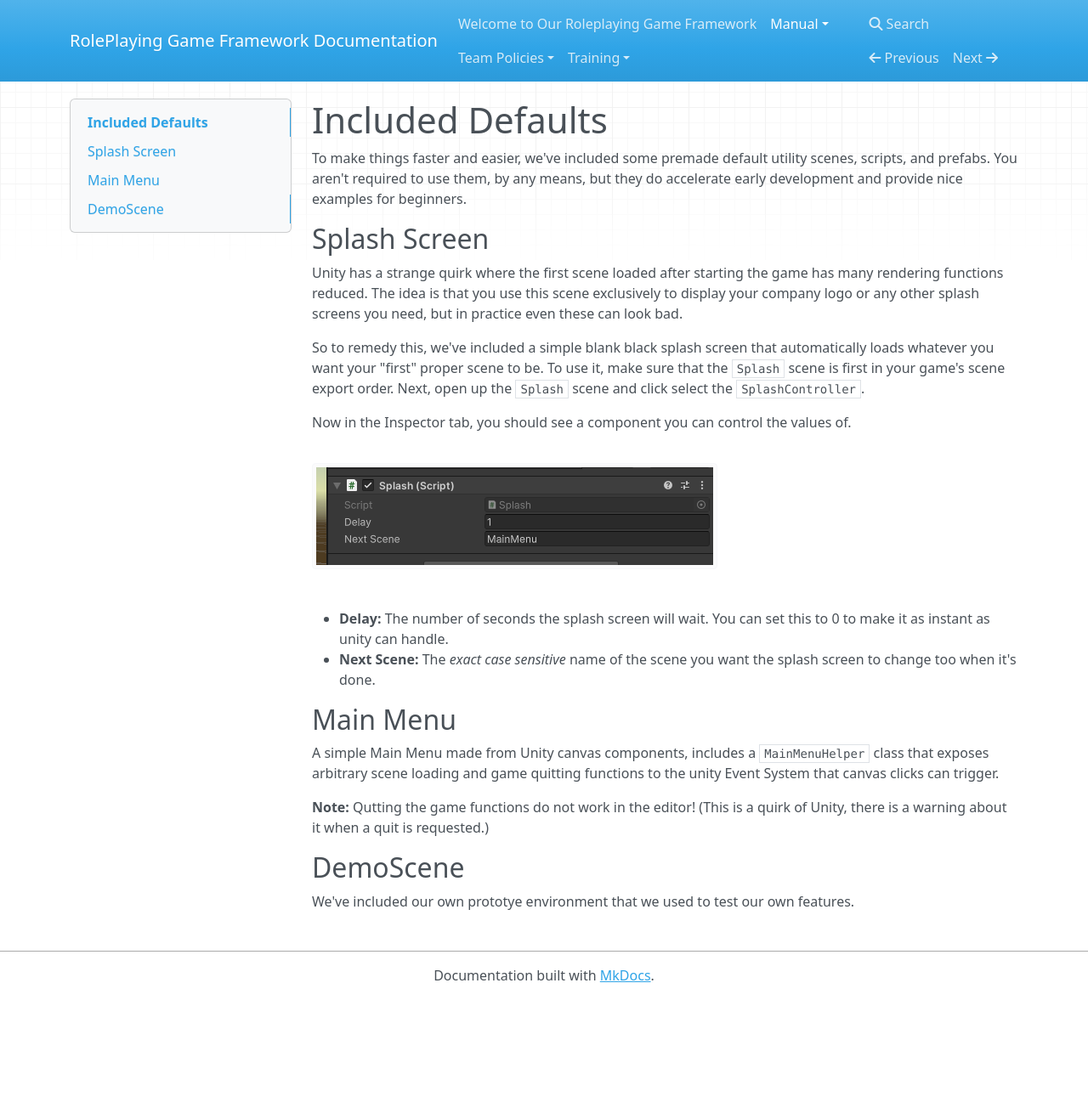
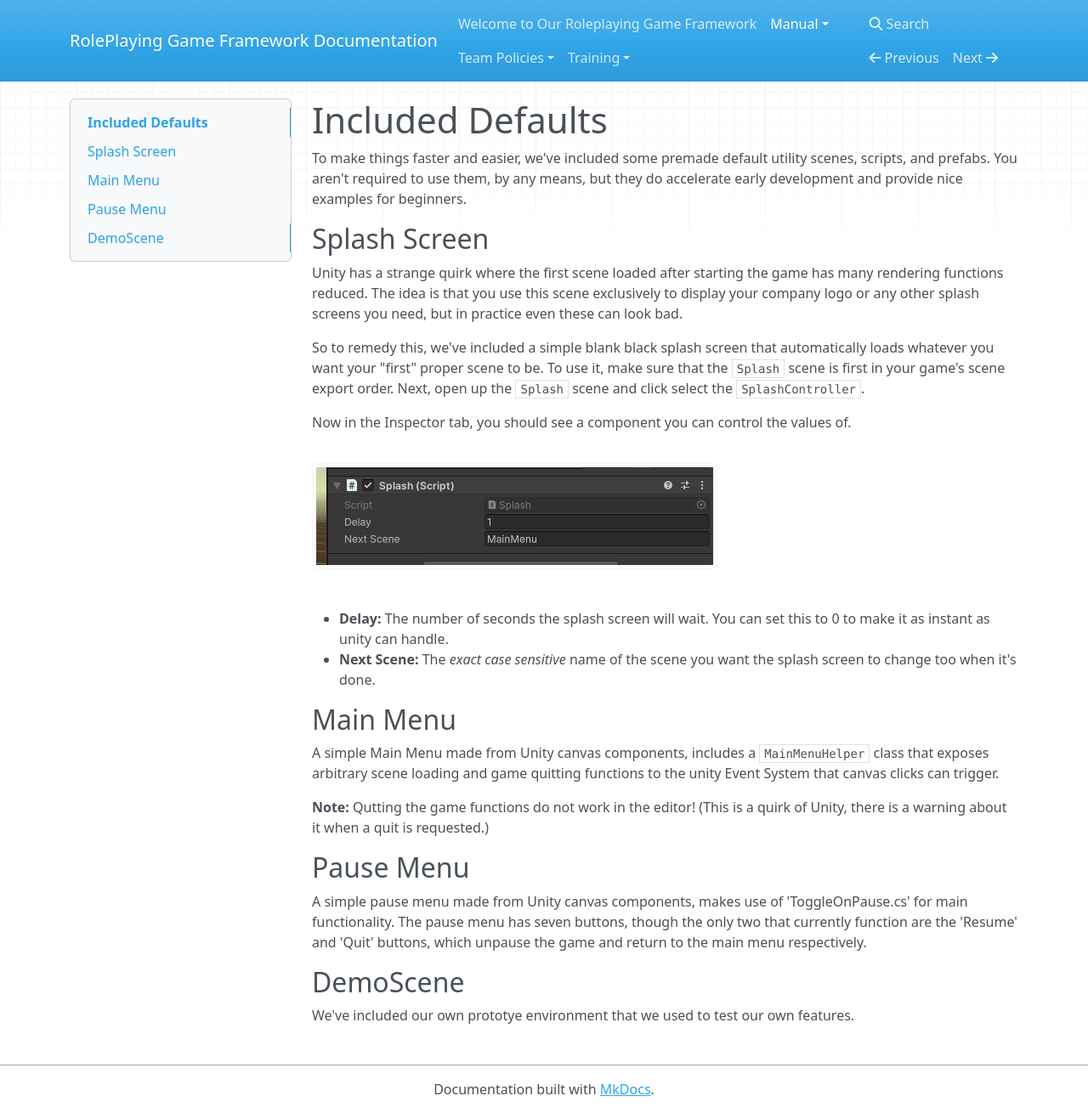
Before and after one commit to Group-5-Spring-CEN3032/Project-Documentation, an MkDocs documentation site: the page built from docs/Manual/Included Defaults.md, in a window 1280 px wide and 1310 px high. Shown: the whole window at 85% size. Built offline with MkDocs 1.6.1, drawn with Linux system fonts in a browser that asks for light colours; nearby versions of some CDN libraries.

Commit message:
Added Pause Menu to doc
updated 'IncludedDefaults.md' to include pause menu description

```diff
--- a/docs/Manual/Included Defaults.md
+++ b/docs/Manual/Included Defaults.md
@@ -20,5 +20,10 @@ A simple Main Menu made from Unity canvas components, includes a `MainMenuHelper
 
 **Note:** Qutting the game functions do not work in the editor! (This is a quirk of Unity, there is a warning about it when a quit is requested.)
 
+
+## Pause Menu
+A simple pause menu made from Unity canvas components, makes use of 'ToggleOnPause.cs' for main functionality. The pause menu has seven buttons, though the only two that currently function are the 'Resume' and 'Quit' buttons, which unpause the game and return to the main menu respectively.
+
+
 ## DemoScene
 We've included our own prototye environment that we used to test our own features.
```
